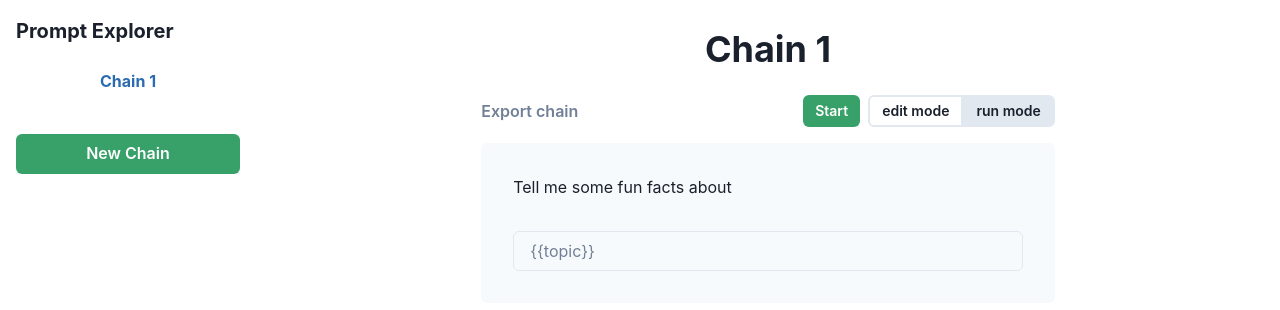
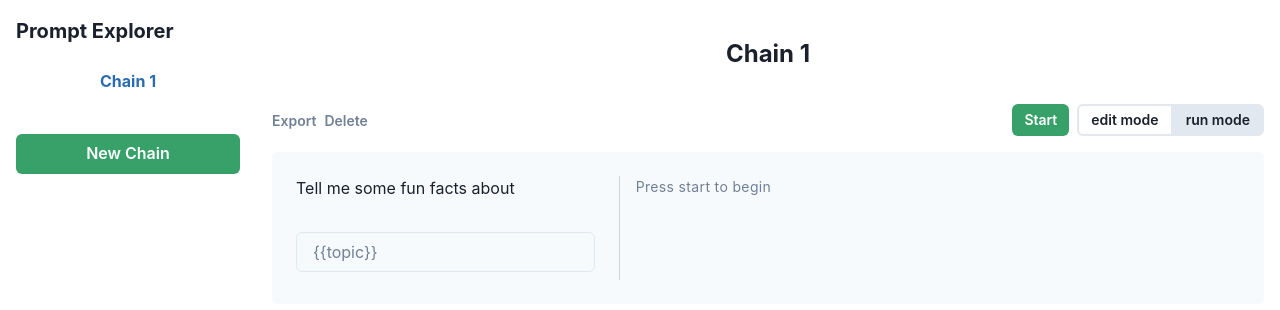
Before and after one commit to clbarrell/prompt-explorer, a Next.js app: page / in a window 1280 px wide. Both pictures are taken after a click on the button "run mode". Shown: the top 310 px of the page. Built offline with nearby package versions, Linux system fonts and the light colour scheme; a web font is replaced by a local one.

Commit message:
add delete

```diff
--- /dev/null
+++ b/src/components/ConfirmDelete.tsx
@@ -0,0 +1,73 @@
+import {
+  useDisclosure,
+  Button,
+  Modal,
+  ModalOverlay,
+  ModalContent,
+  ModalHeader,
+  ModalCloseButton,
+  ModalBody,
+  ModalFooter,
+  Text,
+  AlertDialog,
+  AlertDialogBody,
+  AlertDialogContent,
+  AlertDialogFooter,
+  AlertDialogHeader,
+  AlertDialogOverlay,
+} from "@chakra-ui/react";
+import React from "react";
+import { useRef } from "react";
+
+export const ConfirmDelete = ({
+  chainName,
+  confirmDeleteCallBack,
+  isOpen,
+  onClose,
+}: {
+  chainName: string;
+  confirmDeleteCallBack: () => void;
+  isOpen: boolean;
+  onClose: () => void;
+}) => {
+  // open a modal using ChakraUI's Modal component and ask user to confirm delete
+  // if confirmed, delete the chain
+  // if not, close the modal
+
+  const cancelRef = React.useRef(null);
+
+  const handleDelete = () => {
+    confirmDeleteCallBack();
+    onClose();
+  };
+  return (
+    <>
+      <AlertDialog
+        isOpen={isOpen}
+        leastDestructiveRef={cancelRef}
+        onClose={onClose}
+      >
+        <AlertDialogOverlay>
+          <AlertDialogContent>
+            <AlertDialogHeader fontSize="lg" fontWeight="bold">
+              Delete {chainName}
+            </AlertDialogHeader>
+
+            <AlertDialogBody>
+              Are you sure? You can{"'"}t undo this action afterwards.
+            </AlertDialogBody>
+
+            <AlertDialogFooter>
+              <Button ref={cancelRef} onClick={onClose}>
+                Cancel
+              </Button>
+              <Button colorScheme="red" onClick={handleDelete} ml={3}>
+                Delete
+              </Button>
+            </AlertDialogFooter>
+          </AlertDialogContent>
+        </AlertDialogOverlay>
+      </AlertDialog>
+    </>
+  );
+};
--- a/src/components/MainPanel.tsx
+++ b/src/components/MainPanel.tsx
@@ -4,31 +4,36 @@ import {
   Button,
   ButtonGroup,
   Container,
+  Editable,
+  EditableInput,
+  EditablePreview,
   Flex,
   FormControl,
   FormLabel,
   Heading,
   HStack,
+  Skeleton,
   Stack,
   Switch,
   Text,
+  Tooltip,
+  useColorModeValue,
+  useDisclosure,
 } from "@chakra-ui/react";
 import { useChainContext } from "@/lib/promptContext";
 import { PromptComponent } from "./prompt";
 import { SelectButtonGroup } from "./SelectButtonGroup";
 import { ToggleButton } from "./ToggleButton";
+import { ConfirmDelete } from "./ConfirmDelete";
 
 const MainPanel = () => {
   const { state, dispatch } = useChainContext();
   const { chainList, editMode } = state;
   const activeChain = chainList.find((chain) => chain.active);
+  const { isOpen, onClose, onOpen } = useDisclosure();
 
   const handleExport = () => {
     // TODO: Implement export functionality
-  };
-
-  const handleEditModeToggle = () => {
-    dispatch({ type: "SWITCH_MODE" });
   };
 
   const handlePromptUpdate = (promptId: string, newPrompt: string) => {
@@ -50,8 +55,23 @@ const MainPanel = () => {
     });
   };
 
+  const handleNameChange = (name: string) => {
+    if (!activeChain) return;
+    dispatch({
+      type: "CHANGE_NAME",
+      payload: { chainId: activeChain?.id, name: name },
+    });
+  };
+
+  const handleDelete = () => {
+    if (!activeChain) return;
+    dispatch({ type: "DELETE_CHAIN", payload: { chainId: activeChain?.id } });
+  };
+
+  if (!activeChain) return <Skeleton height="100vh" width="100%" />;
+
   return (
-    <Container py={4}>
+    <Container maxW={"container.lg"} py={4}>
       <Flex
         flexDirection="column"
         alignItems="center"
@@ -59,7 +79,25 @@ const MainPanel = () => {
         width="100%"
       >
         <Box mt={3} mb={6}>
-          <Heading>{activeChain?.name}</Heading>
+          <Editable
+            value={activeChain?.name}
+            isPreviewFocusable={true}
+            selectAllOnFocus={false}
+            fontSize="2xl"
+            fontWeight={"bold"}
+            onChange={handleNameChange}
+          >
+            <Tooltip label="Click to edit" shouldWrapChildren={true}>
+              <EditablePreview
+                py={2}
+                px={4}
+                _hover={{
+                  background: "gray.100",
+                }}
+              />
+            </Tooltip>
+            <EditableInput textAlign={"center"} />
+          </Editable>
         </Box>
         <Flex
           alignItems="center"
@@ -68,8 +106,11 @@ const MainPanel = () => {
           mb={4}
         >
           <Stack direction="row">
-            <Button onClick={handleExport} variant="link">
-              Export chain
+            <Button onClick={handleExport} variant="link" size="sm">
+              Export
+            </Button>
+            <Button onClick={onOpen} variant="link" size="sm">
+              Delete
             </Button>
           </Stack>
           <HStack direction="row">
@@ -105,6 +146,12 @@ const MainPanel = () => {
           )}
         </Stack>
       </Flex>
+      <ConfirmDelete
+        chainName={activeChain?.name}
+        confirmDeleteCallBack={handleDelete}
+        isOpen={isOpen}
+        onClose={onClose}
+      />
     </Container>
   );
 };
--- a/src/components/prompt.tsx
+++ b/src/components/prompt.tsx
@@ -1,4 +1,13 @@
-import { Box, Button, Input, Stack, Text, Flex } from "@chakra-ui/react";
+import {
+  Box,
+  Button,
+  Input,
+  Stack,
+  Text,
+  Flex,
+  GridItem,
+  Grid,
+} from "@chakra-ui/react";
 import { useState } from "react";
 import { HighlightWithinTextarea } from "react-highlight-within-textarea";
 // https://bonafideduck.github.io/react-highlight-within-textarea/
@@ -24,6 +33,8 @@ export const PromptComponent = ({
     });
   };
 
+  const noVariables = prompt.prompt.match(/({{.*?}})/g) === null;
+
   if (state.editMode) {
     return (
       <Box bg="gray.50" p={4} rounded="md" width={"100%"}>
@@ -43,6 +54,12 @@ export const PromptComponent = ({
             delete
           </Button>
         </Box>
+        {noVariables && (
+          <Text fontSize={"sm"} color="gray.500">
+            Tip: you can use {`{{`}variables{`}}`} in your prompt for input when
+            running. {`{{`}prev_response{`}}`} is response from prior prompt.
+          </Text>
+        )}
       </Box>
     );
   }
@@ -78,14 +95,29 @@ export const PromptComponent = ({
     <Box
       width={"100%"}
       bg="gray.50"
-      p={4}
+      py={6}
+      px={6}
       rounded="md"
       color={emptyPrompt ? "gray.400" : "inherit"}
     >
-      <Stack py={2} px={4} borderWidth={0}>
-        <Text>{emptyPrompt && "Empty prompt"}</Text>
-        {parsedParts}
-      </Stack>
+      <Grid templateColumns="repeat(3, 1fr)" gap={6}>
+        <GridItem colSpan={{ sm: 3, md: 1 }}>
+          <Stack borderWidth={0}>
+            {emptyPrompt && <Text>Empty prompt</Text>}
+            {parsedParts}
+          </Stack>
+        </GridItem>
+        <GridItem
+          colSpan={{ sm: 3, md: 2 }}
+          borderLeftWidth={{ sm: 0, md: 1 }}
+          borderLeftColor={"gray.300"}
+          pl={{ sm: 0, md: 4 }}
+        >
+          <Text fontSize="sm" color="gray.500" letterSpacing={"wide"}>
+            Press start to begin
+          </Text>
+        </GridItem>
+      </Grid>
     </Box>
   );
 };
--- a/src/lib/promptContext.tsx
+++ b/src/lib/promptContext.tsx
@@ -27,7 +27,9 @@ type Action =
   | { type: "ADD_PROMPT"; payload: { chainId: string; userInput: boolean } }
   | { type: "CHANGE_ACTIVE"; payload: { chainId: string } }
   | { type: "LOAD_CHAINS"; payload: { chainList: Chain[] } }
-  | { type: "DELETE_PROMPT"; payload: { chainId: string; promptId: string } };
+  | { type: "DELETE_PROMPT"; payload: { chainId: string; promptId: string } }
+  | { type: "DELETE_CHAIN"; payload: { chainId: string } }
+  | { type: "CHANGE_NAME"; payload: { chainId: string; name: string } };
 
 interface ContextProps {
   state: ContextState;
@@ -63,7 +65,7 @@ const reducer = (state: ContextState, action: Action): ContextState => {
         active: false,
       }));
       return {
-        ...state,
+        editMode: true,
         chainList: [
           ...oldChainList,
           {
@@ -157,6 +159,25 @@ const reducer = (state: ContextState, action: Action): ContextState => {
             : chain
         ),
       };
+    case "DELETE_CHAIN":
+      return {
+        ...state,
+        chainList: state.chainList.filter(
+          (chain) => chain.id !== action.payload.chainId
+        ),
+      };
+    case "CHANGE_NAME":
+      return {
+        ...state,
+        chainList: state.chainList.map((chain) =>
+          chain.id === action.payload.chainId
+            ? {
+                ...chain,
+                name: action.payload.name,
+              }
+            : chain
+        ),
+      };
     default:
       return state;
   }
```
